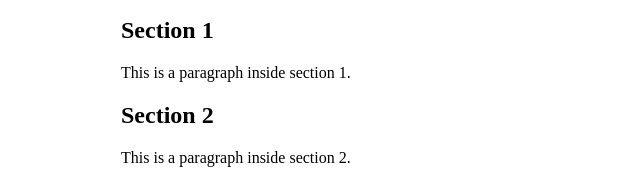
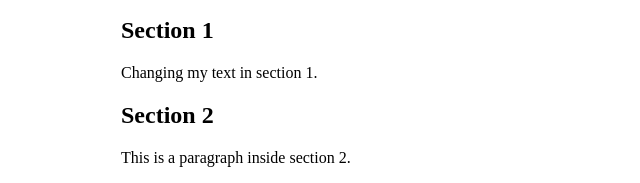
Before and after one commit to kaynansc/web-project, a plain HTML site: page index.html in a window 1280 px wide. Shown: the part 137-320 px from the top of the page, 367-1007 px from the left. Drawn offline with Linux system fonts and the light colour scheme.

Commit message:
change the p text in section

```diff
--- a/index.html
+++ b/index.html
@@ -23,7 +23,7 @@
     <main>
         <section>
             <h1>Section 1</h1>
-            <p>This is a paragraph inside section 1.</p>
+            <p>Changing my text in section 1.</p>
         </section>
         <section>
             <h1>Section 2</h1>
```
